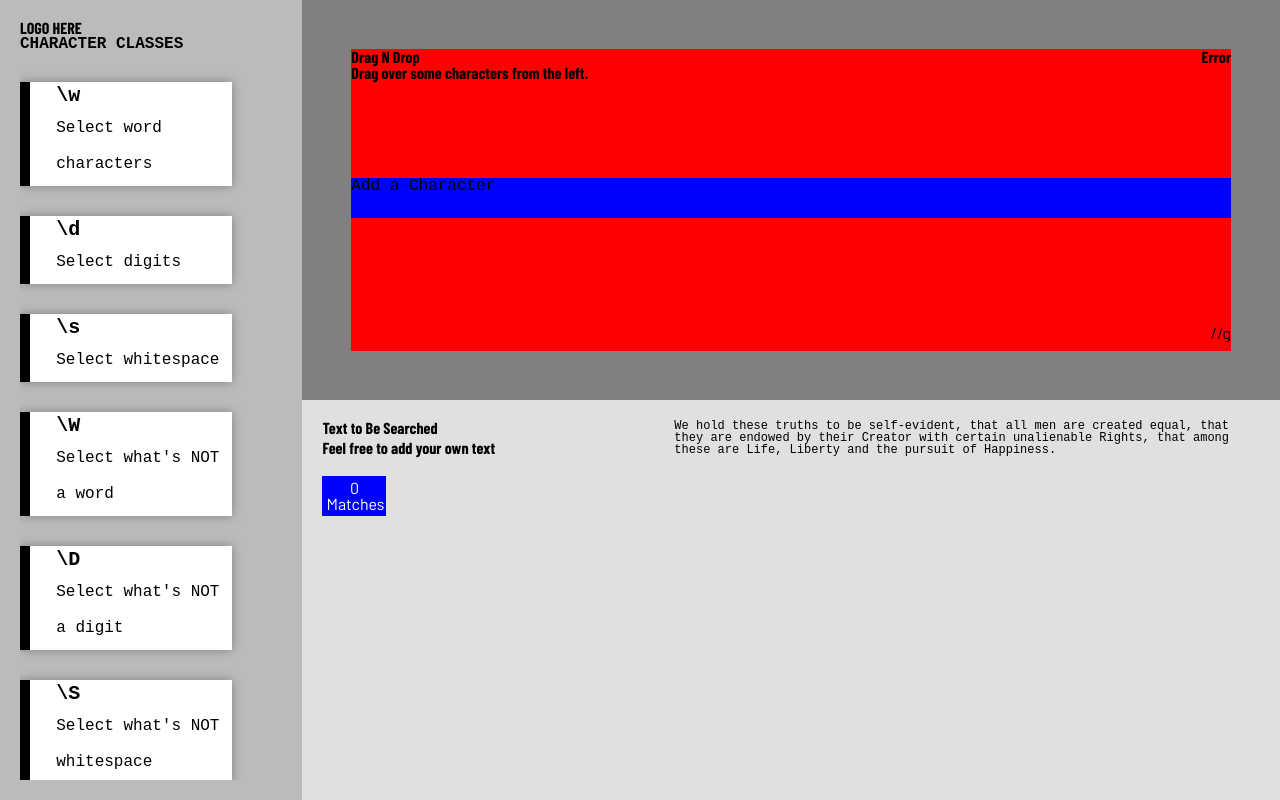
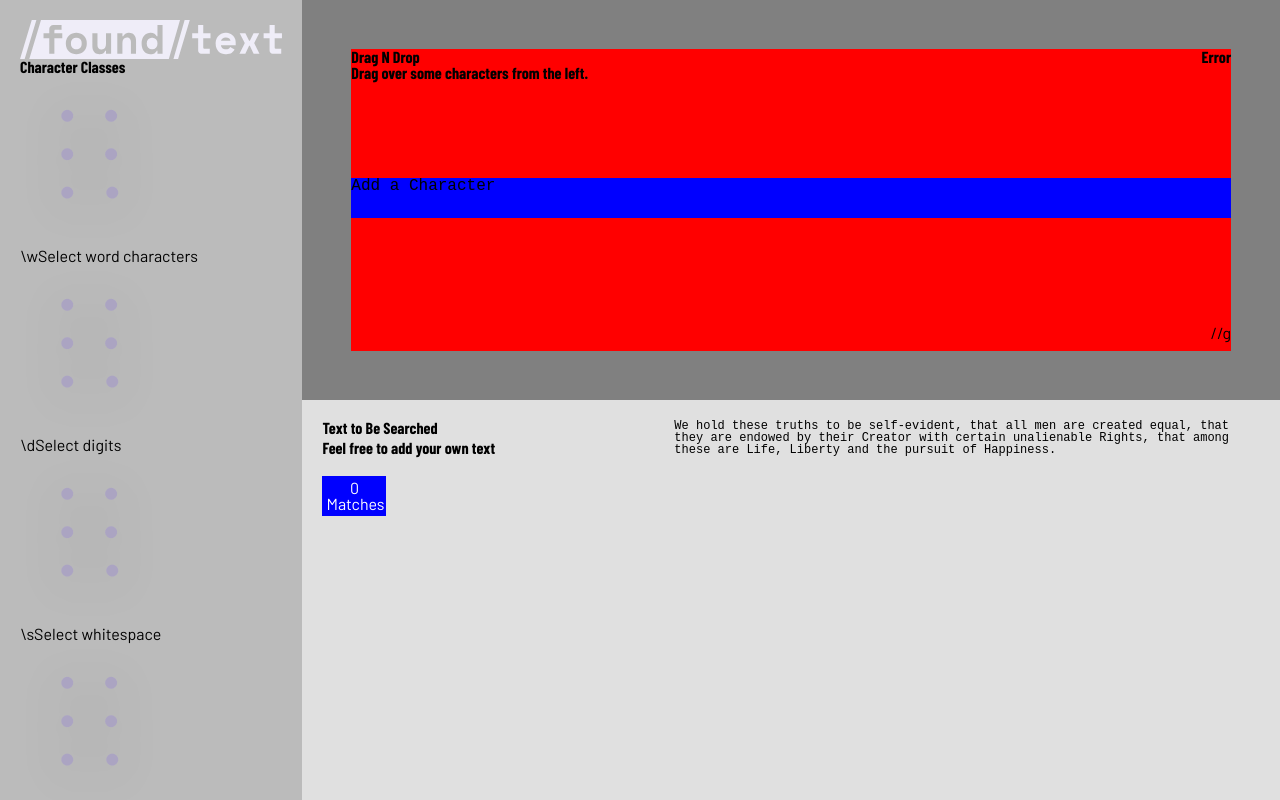
Before and after one commit to scratch-for-regex/main, a React (Create React App) app in the folder scratch/: page / in a window 1280 px wide. Built offline with nearby package versions, Linux system fonts and the light colour scheme; a web font is replaced by a local one; what redux-promise-middleware would draw is missing.

Commit message:
Fix javascript for styles

```diff
--- a/scratch/src/components/SideBar/SideBar.js
+++ b/scratch/src/components/SideBar/SideBar.js
@@ -1,20 +1,27 @@
 import React from "react"
 import { connect } from "react-redux"
+
 import "./SideBar.scss"
+
+import logo from "../../images/logo.svg"
+
 import SideBarRow from "./SideBarRow"
 
 class SideBar extends React.Component {
     render() {
         return (
-            <div className="sidebar">
-                <h2>LOGO HERE</h2>
-                <h3 className="monospace">CHARACTER CLASSES</h3>
-                <div className="sidebar-list">
-                    {this.props.characters.map(regexObj => (
-                        <SideBarRow key={regexObj.id} regexObj={regexObj} />
-                    ))}
-                </div>
-            </div>
+            <aside className="sidebar">
+                <img className="logo" src={logo} alt="Logo for /found/text" />
+
+                <section>
+                    <h3>Character Classes</h3>
+                    <ul className="characters">
+                        {this.props.characters.map(regexObj => (
+                            <SideBarRow key={regexObj.id} regexObj={regexObj} />
+                        ))}
+                    </ul>
+                </section>
+            </aside>
         )
     }
 }
--- a/scratch/src/components/SideBar/SideBarRow.js
+++ b/scratch/src/components/SideBar/SideBarRow.js
@@ -1,5 +1,7 @@
 import React from "react"
 import { connect } from "react-redux"
+
+import dragIcon from "../../images/drag-dots.png"
 
 import { DraggableItem } from "../shared"
 import { selectRegex } from "../../actions"
@@ -15,10 +17,21 @@ class SideBarRow extends React.Component {
     render() {
         return (
             <DraggableItem didDrop={this.handleDidDrop}>
-                <div className="regex-card">
-                    <h3 className="monospace">{this.props.regexObj.regex.source}</h3>
-                    <p className="monospace">{this.props.regexObj.purpose}</p>
-                </div>
+                <li className="character">
+                    <img
+                        className="drag-icon"
+                        src={dragIcon}
+                        alt="Draggable Icon"
+                    />
+                    <div className="regex-data">
+                        <span className="regex">
+                            {this.props.regexObj.regex.source}
+                        </span>
+                        <span className="purpose">
+                            {this.props.regexObj.purpose}
+                        </span>
+                    </div>
+                </li>
             </DraggableItem>
         )
     }
```
